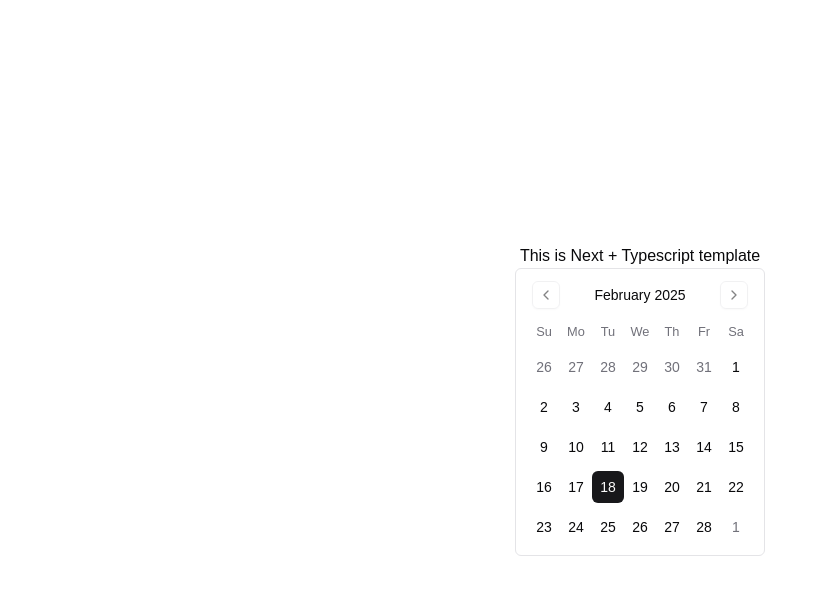
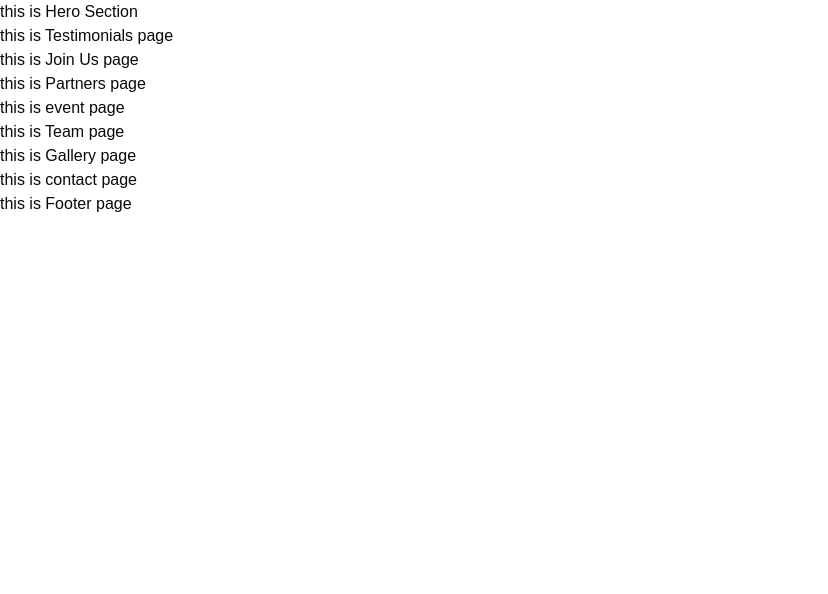
Before and after one commit to Aryankarma/GDSC-SUI, a Next.js app: page / in a window 1280 px wide. Shown: the top 594 px of the page, without its empty margins (0-828 px from the left). Built offline with nearby package versions, Linux system fonts and the light colour scheme.

Commit message:
components added

```diff
--- a/app/page.tsx
+++ b/app/page.tsx
@@ -1,21 +1,26 @@
 "use client";
-import Image from "next/image";
-import { Calendar } from "@/components/ui/calendar";
-import React from "react";
-import {useState} from "react"
+import ContactUs from "../components/ContactUs";
+import Events from "../components/Events";
+import HeroSection from "../components/HeroSection";
+import Testimonials from "../components/Testimonials";
+import Gallery from "../components/Gallery";
+import JoinUs from "../components/JoinUs";
+import OurPartners from "../components/OurPartners";
+import Team from "../components/Team";
+import Footer from "../components/Footer";
 
 export default function Home() {
-  const [date, setDate] = useState<Date | undefined>(new Date());
-
   return (
-    <div className="flex flex-col justify-center items-center align-center min-w-screen min-h-screen">
-      <h1 className="max-h-content">This is Next + Typescript template</h1>
-      <Calendar
-        mode="single"
-        selected={date}
-        onSelect={setDate}
-        className="rounded-md border"
-      />
+    <div>
+      <HeroSection/>
+      <Testimonials/>
+      <JoinUs/>
+      <OurPartners/>
+      <Events />
+      <Team/>
+      <Gallery/>
+      <ContactUs/>
+      <Footer/>
     </div>
   );
 }
--- /dev/null
+++ b/components/ContactUs.jsx
@@ -0,0 +1,11 @@
+import React from 'react';
+
+const ContactUs =  () => {
+    return(
+        <div>
+            <h2>this is contact page</h2>
+        </div>
+    )
+}
+
+export default ContactUs;
--- /dev/null
+++ b/components/Events.jsx
@@ -0,0 +1,11 @@
+import React from 'react';
+
+const Events =  () => {
+    return(
+        <div>
+            <h2>this is event page</h2>
+        </div>
+    )
+}
+
+export default Events;
--- /dev/null
+++ b/components/Footer.jsx
@@ -0,0 +1,11 @@
+import React from 'react';
+
+const Footer =  () => {
+    return(
+        <div>
+            <h2>this is Footer page</h2>
+        </div>
+    )
+}
+
+export default Footer;
--- /dev/null
+++ b/components/Gallery.jsx
@@ -0,0 +1,11 @@
+import React from 'react';
+
+const Gallery =  () => {
+    return(
+        <div>
+            <h2>this is Gallery page</h2>
+        </div>
+    )
+}
+
+export default Gallery;
--- /dev/null
+++ b/components/HeroSection.jsx
@@ -0,0 +1,11 @@
+import React from 'react';
+
+const HeroSection =  () => {
+    return(
+        <div>
+            <h2>this is Hero Section</h2>
+        </div>
+    )
+}
+
+export default HeroSection;
--- /dev/null
+++ b/components/JoinUs.jsx
@@ -0,0 +1,11 @@
+import React from 'react';
+
+const JoinUs =  () => {
+    return(
+        <div>
+            <h2>this is Join Us page</h2>
+        </div>
+    )
+}
+
+export default JoinUs;
--- /dev/null
+++ b/components/OurPartners.jsx
@@ -0,0 +1,11 @@
+import React from 'react';
+
+const OurPartners =  () => {
+    return(
+        <div>
+            <h2>this is Partners page</h2>
+        </div>
+    )
+}
+
+export default OurPartners;
--- /dev/null
+++ b/components/Team.jsx
@@ -0,0 +1,11 @@
+import React from 'react';
+
+const Team =  () => {
+    return(
+        <div>
+            <h2>this is Team page</h2>
+        </div>
+    )
+}
+
+export default Team;
--- /dev/null
+++ b/components/Testimonials.jsx
@@ -0,0 +1,11 @@
+import React from 'react';
+
+const Testimonials =  () => {
+    return(
+        <div>
+            <h2>this is Testimonials page</h2>
+        </div>
+    )
+}
+
+export default Testimonials;
--- a/package.json
+++ b/package.json
@@ -14,7 +14,7 @@
     "clsx": "^2.1.1",
     "date-fns": "^3.6.0",
     "lucide-react": "^0.474.0",
-    "next": "15.0.3",
+    "next": "^15.1.7",
     "react": "19.0.0-rc-66855b96-20241106",
     "react-day-picker": "^8.10.1",
     "react-dom": "19.0.0-rc-66855b96-20241106",
```
Also changed, not shown: 1 other file (tests, documents, lock files or other folders).
